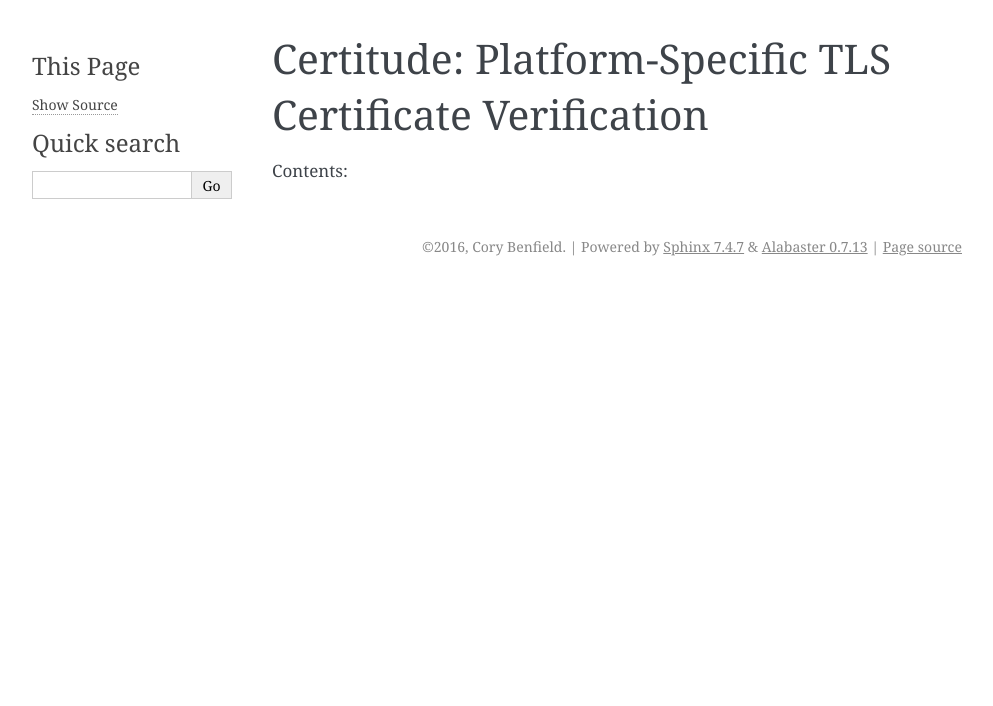
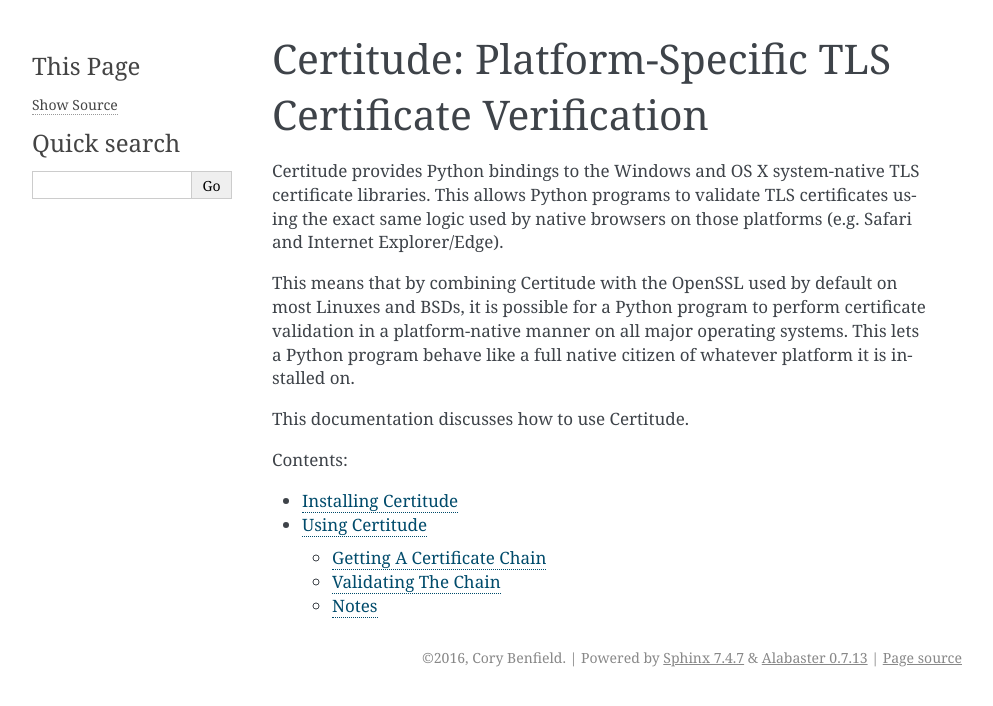
Before and after one commit to python-hyper/certitude, a Sphinx documentation site: the page built from docs/source/index.rst, in a window 1280 px wide. Shown: the top 706 px of the page, without its empty margins (148-1141 px from the left). Built offline with Sphinx 7.4.7, drawn with Linux system fonts in a browser that asks for light colours.

Commit message:
Basic docs.

```diff
--- a/docs/source/index.rst
+++ b/docs/source/index.rst
@@ -6,7 +6,23 @@
 Certitude: Platform-Specific TLS Certificate Verification
 =========================================================
 
+Certitude provides Python bindings to the Windows and OS X system-native TLS
+certificate libraries. This allows Python programs to validate TLS certificates
+using the exact same logic used by native browsers on those platforms (e.g.
+Safari and Internet Explorer/Edge).
+
+This means that by combining Certitude with the OpenSSL used by default on most
+Linuxes and BSDs, it is possible for a Python program to perform certificate
+validation in a platform-native manner on all major operating systems. This
+lets a Python program behave like a full native citizen of whatever platform it
+is installed on.
+
+This documentation discusses how to use Certitude.
+
 Contents:
 
 .. toctree::
    :maxdepth: 2
+
+   installation
+   using-certitude
```
Also changed, not shown: docs/source/installation.rst (added, +21 -0 lines), docs/source/using-certitude.rst (added, +64 -0 lines), 1 other file.
